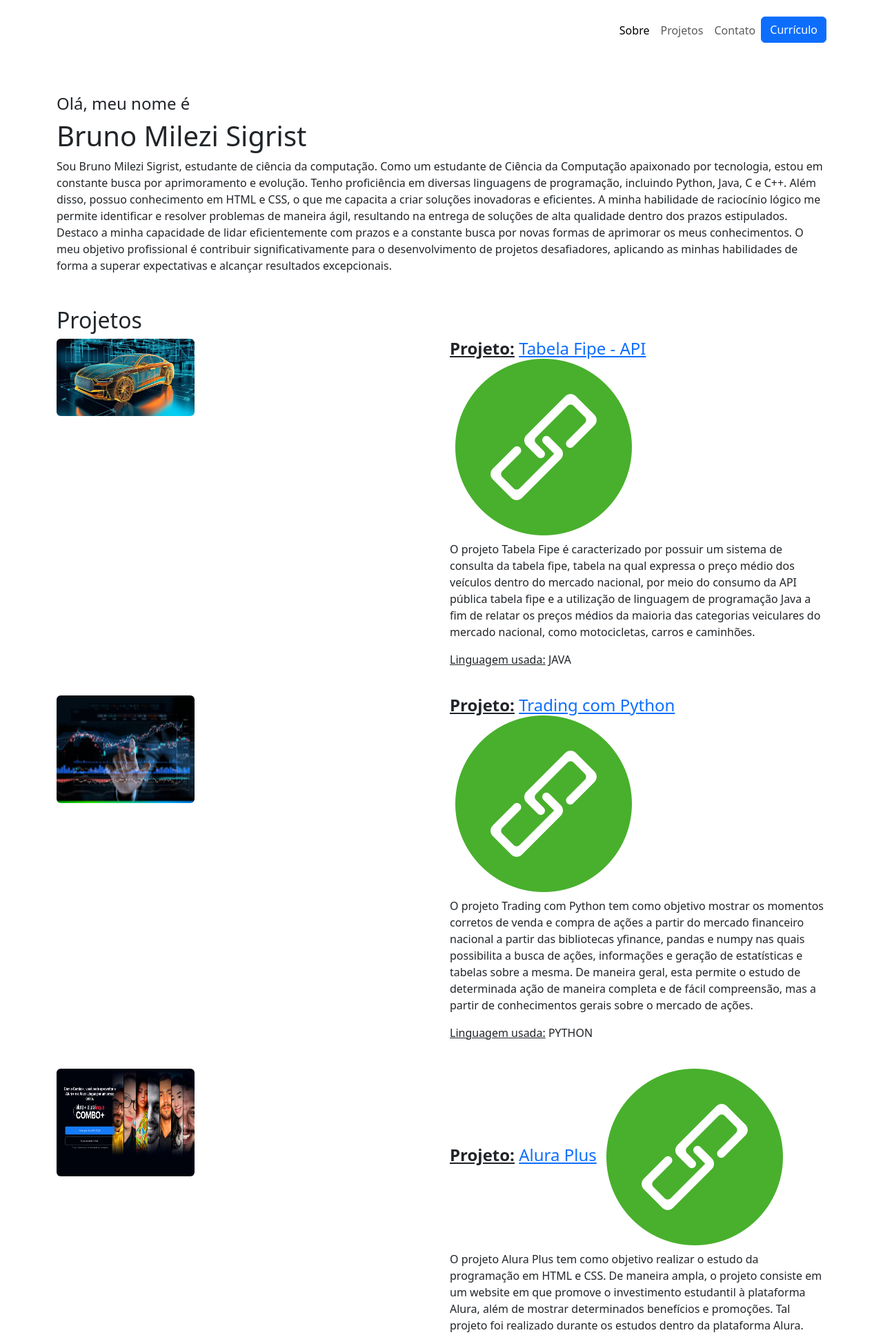
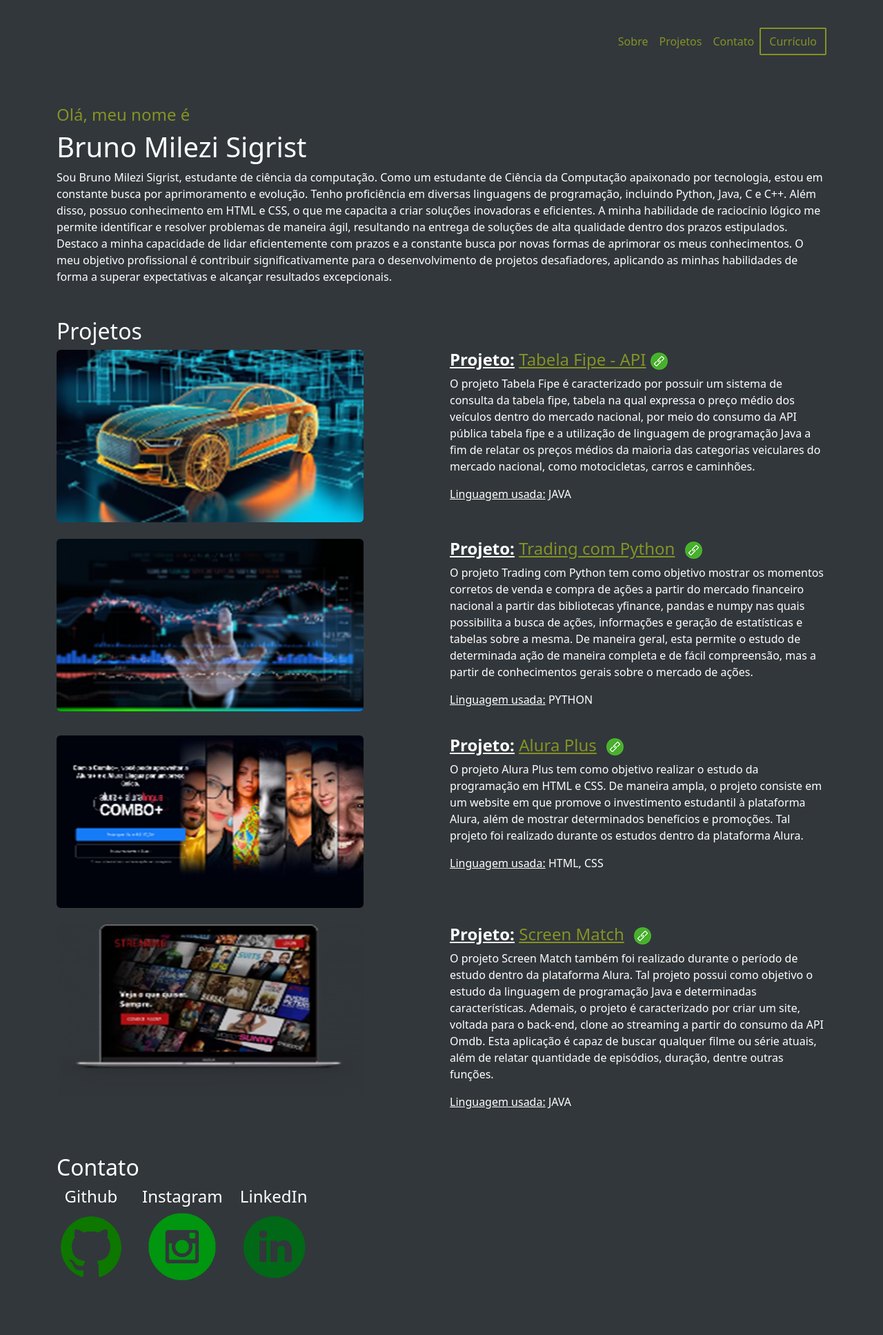
Before and after one commit to BrunoMSZ/Portfolio-BootStrap, a Flask app: page / in a window 1280 px wide. Shown: the top 1935 px of the page at 69% size. After the commit the page ends 1856 px from the top, so only its background shows below. Run offline with Flask 3, Linux system fonts and the light colour scheme.

Commit message:
Add files via upload

```diff
--- a/templates/base.html
+++ b/templates/base.html
@@ -9,8 +9,28 @@
     <!--<link rel="stylesheet" href="{{ url_for('static', filename='styles.css') }}">-->
     <link rel="icon" href="{{ url_for('static', filename='portfolio.png') }}" type="image/x-icon">
     <link rel="stylesheet" href="{{ url_for('static', filename='scss.css') }}">
+    <style>
+        .bg-custom {
+            background-color: #32373B !important;
+            color: #E3E4DB;
+        }
+        .letter-custom{
+            color: #849324;
+        }
+        .borda-lg-custom {
+            border: 2px solid;
+            border-radius: 2px;
+        }
+        .borda-lg-custom:hover{
+            transition: 0.6s ease-in;
+            background-color:#E3E4DB;
+            border-radius: 2px;
+            border-color: #849324;
+            color: #849324;
+        }
+    </style>
 </head>
-<body>
+<body class="p-3 mb-2 bg-custom text-white">
 
     {% block conteudo %}
     {% endblock conteudo %}
--- a/templates/index.html
+++ b/templates/index.html
@@ -7,16 +7,16 @@
             <div class="collapse navbar-collapse justify-content-end">
                 <ul class="navbar-nav">
                     <li class="nav-item">
-                        <a class="nav-link active" aria-current="page" href="#btn_sobre">Sobre</a>
+                        <a class="nav-link letter-custom" aria-current="page" href="#btn_sobre">Sobre</a>
                     </li>
                     <li class="nav-item">
-                        <a class="nav-link" href="#btn_projetos">Projetos</a>
+                        <a class="nav-link letter-custom" href="#btn_projetos">Projetos</a>
                     </li>
                     <li class="nav-item">
-                        <a class="nav-link" href="#btn_contatos">Contato</a>
+                        <a class="nav-link letter-custom" href="#btn_contatos">Contato</a>
                     </li>
                     <li class="nav-item">
-                        <a href="/static/Cv Bruno Sigrist.pdf" target="_blank" download="Cv Bruno Sigrist.pdf" class="btn btn-primary">Currículo</a>
+                        <a href="/static/Cv Bruno Sigrist.pdf" target="_blank" download="Cv Bruno Sigrist.pdf" class="btn btn-outline-success letter-custom borda-lg-custom">Currículo</a>
                     </li>
                 </ul>
             </div>
@@ -26,7 +26,7 @@
 
 <main class="container my-5">
     <section class="mb-5">
-        <h4 id="btn_sobre">Olá, meu nome é</h4>
+        <h4 id="btn_sobre" class="letter-custom">Olá, meu nome é</h4>
         <h1>Bruno Milezi Sigrist</h1>
         <p>
             Sou Bruno Milezi Sigrist, estudante de ciência da computação. Como um estudante de Ciência da Computação apaixonado por tecnologia, estou em constante busca por aprimoramento e evolução. Tenho proficiência em diversas linguagens de programação, incluindo Python, Java, C e C++. Além disso, possuo conhecimento em HTML e CSS, o que me capacita a criar soluções inovadoras e eficientes. A minha habilidade de raciocínio lógico me permite identificar e resolver problemas de maneira ágil, resultando na entrega de soluções de alta qualidade dentro dos prazos estipulados. Destaco a minha capacidade de lidar eficientemente com prazos e a constante busca por novas formas de aprimorar os meus conhecimentos. O meu objetivo profissional é contribuir significativamente para o desenvolvimento de projetos desafiadores, aplicando as minhas habilidades de forma a superar expectativas e alcançar resultados excepcionais.
@@ -44,8 +44,8 @@
                 <h4>
                     <strong><u>Projeto:</u></strong>
                     <a href="https://github.com/BrunoMSZ/Desafio_Java_APIFIPE" target="_blank" class="text-decoration-none">
-                        <u>Tabela Fipe - API</u>
-                        <img src="/static/link.png" alt="Imagem de link" class="ms-2" />
+                        <u class="letter-custom">Tabela Fipe - API</u>
+                        <img src="/static/link.png" alt="Imagem de link" class="img-200-200" />
                     </a>
                 </h4>
                 <p>O projeto Tabela Fipe é caracterizado por possuir um sistema de consulta da tabela fipe, tabela na qual expressa o preço médio dos veículos dentro do mercado nacional, por meio do consumo da API pública tabela fipe e a utilização de linguagem de programação Java a fim de relatar os preços médios da maioria das categorias veiculares do mercado nacional, como motocicletas, carros e caminhões.</p>
@@ -61,7 +61,7 @@
                 <h4>
                     <strong><u>Projeto:</u></strong>
                     <a href="https://github.com/BrunoMSZ/Project_TradingWithPython" target="_blank" class="text-decoration-none">
-                        <u>Trading com Python</u>
+                        <u class="letter-custom">Trading com Python</u>
                         <img src="/static/link.png" alt="Imagem de link" class="ms-2" />
                     </a>
                 </h4>
@@ -78,7 +78,7 @@
                 <h4>
                     <strong><u>Projeto:</u></strong>
                     <a href="https://github.com/BrunoMSZ/AluraPlus---Estudo-HTML-CSS" target="_blank" class="text-decoration-none">
-                        <u>Alura Plus</u>
+                        <u class="letter-custom">Alura Plus</u>
                         <img src="/static/link.png" alt="Imagem de link" class="ms-2" />
                     </a>
                 </h4>
@@ -95,7 +95,7 @@
                 <h4>
                     <strong><u>Projeto:</u></strong>
                     <a href="https://github.com/BrunoMSZ/ScreenMatch_Sem_Web" target="_blank" class="text-decoration-none">
-                        <u>Screen Match</u>
+                        <u class="letter-custom">Screen Match</u>
                         <img src="/static/link.png" alt="Imagem de link" class="ms-2" />
                     </a>
                 </h4>
@@ -123,7 +123,7 @@
             <div class="text-center">
                 <h4>LinkedIn</h4>
                 <a href="https://www.linkedin.com/in/bruno-milezi-sigrist" target="_blank">
-                    <img src="/static/linkedin-icone-vert_resized.png" alt="Logo LinkedIn" class="img-fluid" />
+                    <img src="/static/icone-linkedin-ronde-vert_resized.png" alt="Logo LinkedIn" class="img-fluid"/>
                 </a>
             </div>
         </div>
```
Also changed, not shown: static/Alura Plus_resized.png, static/Carro.png, static/link.png, static/screen match_resized.jpg, static/trading_resized.png.
